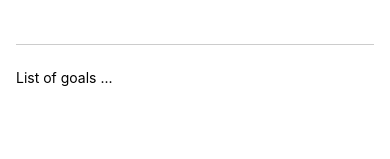
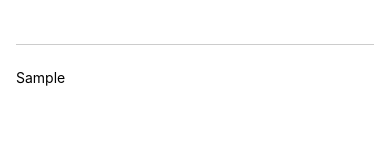
Before and after one commit to OkoroKelvin/RNCourse, a React Native app: screen / in a window 390 px wide. Both pictures are taken after typing "Sample" into the empty fields and a click on the button "ADD GOAL". Shown: the part 134-293 px from the top of the page. Built offline with nearby package versions, Linux system fonts and the light colour scheme.

Commit message:
List of goals

```diff
--- a/App.js
+++ b/App.js
@@ -5,6 +5,7 @@
 
 export default function App() {
   const [enteredGoalText, setEnteredGoalText] = useState('');
+  const [courseGoals, setCourseGoals] =useState([]);
 
 
   function goalInputHandler(enteredText){
@@ -12,7 +13,10 @@
   }
 
   function addGoalHandler(){
-    console.log(enteredGoalText);
+    setCourseGoals((currentCourseGoals) =>[
+      ...currentCourseGoals,
+      enteredGoalText,
+    ]);
   }
 
 
@@ -27,7 +31,7 @@
         <Button title='Add Goal' onPress={addGoalHandler}/>
       </View>
       <View style={styles.goalsContainer}>
-        <Text>List of goals ...</Text>
+        {courseGoals.map((goal)=> <Text key={goal}>{goal}</Text>)}
       </View>
     </View>
   );
```
